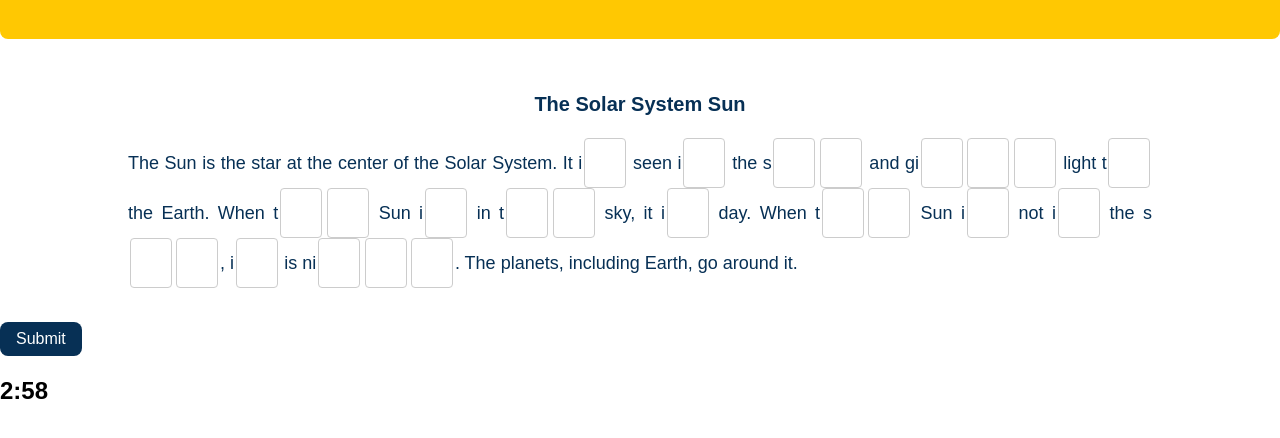
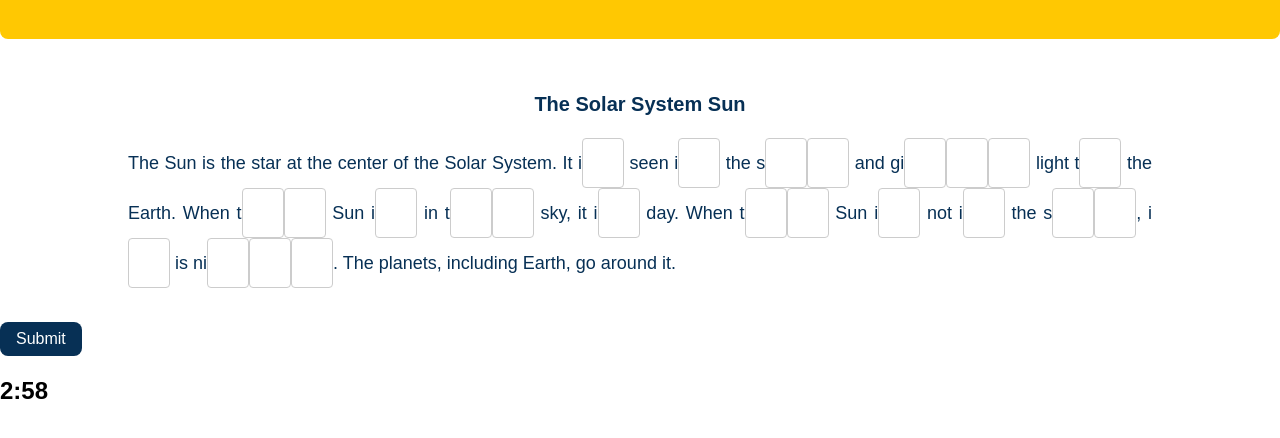
Before and after one commit to mzjean/read-complete-game, a plain HTML site: page index.html in a window 1280 px wide. Both pictures are taken after a click on the button "Start". Shown: the part 134-572 px from the top of the page. Drawn offline with Linux system fonts and the light colour scheme.

Commit message:
Update style.css

```diff
--- a/style.css
+++ b/style.css
@@ -47,8 +47,8 @@ input.blank {
   text-align: center;
   border: 1px solid #ccc;
   border-radius: 0.25rem;
-  padding: 0.25rem; /* Adjusted Padding */
-  margin: 0 0.1rem;
+  padding: 0.25rem;
+  margin: 0; /* Set margin to 0 for no spacing */
   width: 2rem;
   height: 2.5rem;
 }
@@ -56,11 +56,7 @@ input.blank {
 /* Grouped Input Field Wrapper */
 .input-group {
   display: inline-flex;
-  gap: 0.1rem;
-}
-
-.input-group input.blank {
-  padding: 0.25rem; /* Adjusted Padding for Grouped Inputs */
+  gap: 0; /* Remove gap between grouped inputs */
 }
 
 /* Correct and Incorrect Inputs */
```
